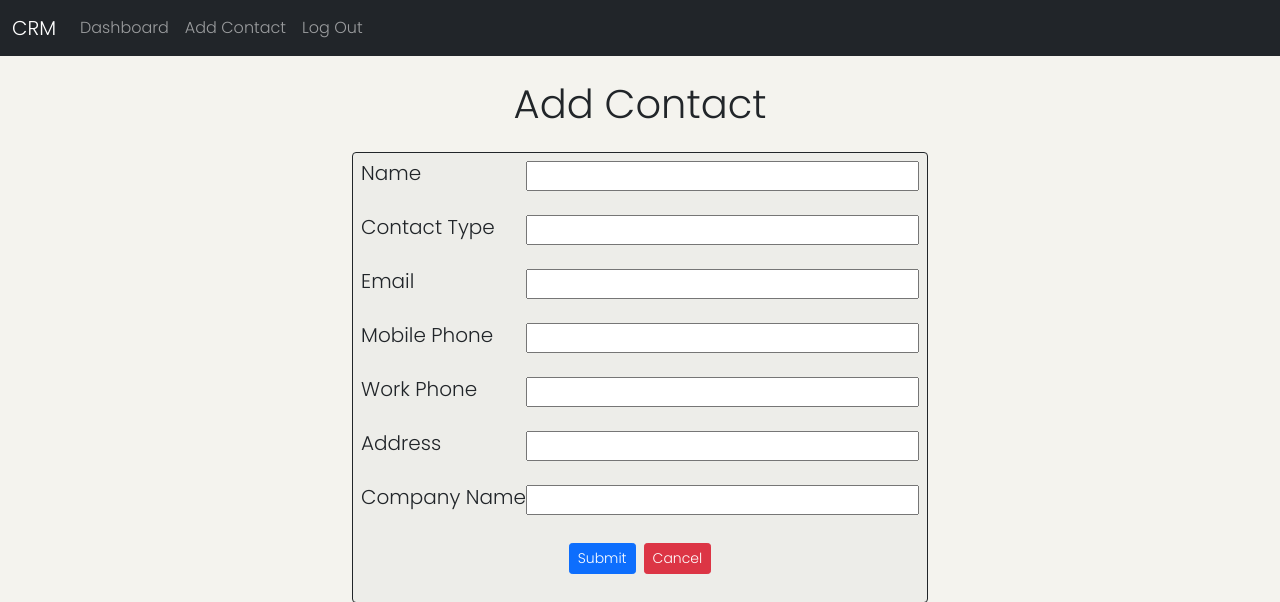
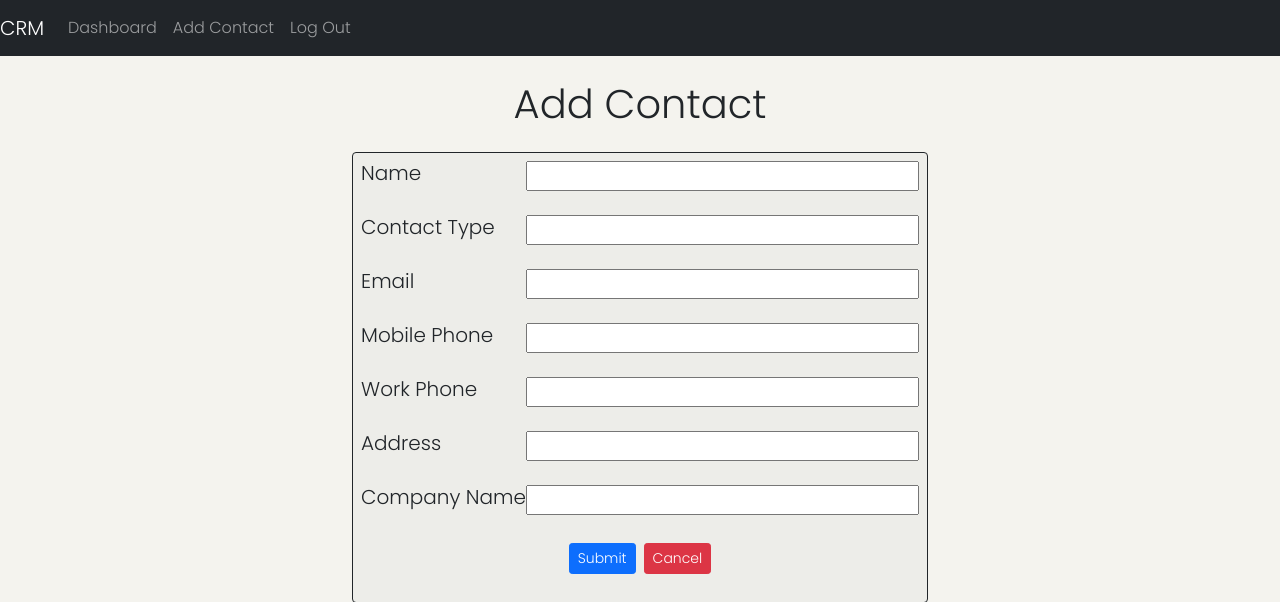
Before and after one commit to federico-rocchetti/capstone-crm, a Flask app: page /add_contact in a window 1280 px wide. Shown: the top 602 px of the page. Run offline with Flask 2, Linux system fonts and the light colour scheme; the visitor is signed in with stand-in values (Sample User, id 1); some libraries are stand-ins or nearby versions.

Commit message:
Updated base.html Navbar, added Script tag for bootstrap, updated contact.html flex-wrap

```diff
--- a/project/templates/base.html
+++ b/project/templates/base.html
@@ -8,29 +8,39 @@
 
 <body style="background-color: #f4f3ee;">
     <nav class="navbar navbar-dark bg-dark navbar-expand-lg sticky-top">
+        <a class="navbar-brand" href="{{ url_for('dashboard') }}">CRM</a>
         <button class="navbar-toggler" type="button" data-toggle="collapse" data-target="#navbarNav" aria-controls="navbarNav" aria-expanded="false" aria-label="Toggle navigation">
             <span class="navbar-toggler-icon"></span>
         </button>
-        <div class="container-fluid">
-            <div class="collapse navbar-collapse">
-                <div class="navbar-nav">
-
-
-                    {% if current_user.is_authenticated %}
-                    <a class="navbar-brand" href="{{ url_for('dashboard') }}">CRM</a>
+        {% if current_user.is_authenticated %}
+        <div class="collapse navbar-collapse" id="navbarNav">
+            <ul class="navbar-nav">
+                <li class="nav-item">
                     <a class="nav-link" href="{{ url_for('dashboard') }}">Dashboard</a>
+                </li>
+                <li class="nav-item">
                     <a class="nav-link" href="{{ url_for('add_contact') }}">Add Contact</a>
+                </li>
+                <li class="nav-item">
                     <a class="nav-link" href="{{ url_for('logout') }}">Log Out</a>
-                    {% else %}
-                    <a class="navbar-brand" href="{{ url_for('home') }}">CRM</a>
+                </li>
+            </ul>
+        </div>
+        {% else %}
+        <div class="collapse navbar-collapse" id="navbarNav">
+            <ul class="navbar-nav">
+                <li class="nav-item">
                     <a class="nav-link" href="{{ url_for('home') }}">Home</a>
+                </li>
+                <li class="nav-item">
                     <a class="nav-link" href="{{ url_for('login') }}">Log In</a>
+                </li>
+                <li class="nav-item">
                     <a class="nav-link" href="{{ url_for('register') }}">Sign Up</a>
-                    {% endif %}
-
-                </div>
-            </div>
+                </li>
+            </ul>
         </div>
+        {% endif %}
     </nav>
 
     <div class="container">
@@ -43,5 +53,8 @@
     </div>
 
     <script src="https://cdnjs.cloudflare.com/ajax/libs/axios/1.0.0/axios.min.js" integrity="sha512-26uCxGyoPL1nESYXHQ+KUmm3Maml7MEQNWU8hIt1hJaZa5KQAQ5ehBqK6eydcCOh6YAuZjV3augxu/5tY4fsgQ==" crossorigin="anonymous" referrerpolicy="no-referrer"></script>
+    <script src="https://code.jquery.com/jquery-3.2.1.slim.min.js" integrity="sha384-KJ3o2DKtIkvYIK3UENzmM7KCkRr/rE9/Qpg6aAZGJwFDMVNA/GpGFF93hXpG5KkN" crossorigin="anonymous"></script>
+    <script src="https://cdn.jsdelivr.net/npm/popper.js@1.12.9/dist/umd/popper.min.js" integrity="sha384-ApNbgh9B+Y1QKtv3Rn7W3mgPxhU9K/ScQsAP7hUibX39j7fakFPskvXusvfa0b4Q" crossorigin="anonymous"></script>
+    <script src="https://cdn.jsdelivr.net/npm/bootstrap@4.0.0/dist/js/bootstrap.min.js" integrity="sha384-JZR6Spejh4U02d8jOt6vLEHfe/JQGiRRSQQxSfFWpi1MquVdAyjUar5+76PVCmYl" crossorigin="anonymous"></script>
 </body>
 </html>
--- a/project/templates/contact.html
+++ b/project/templates/contact.html
@@ -1,7 +1,7 @@
 {% extends 'base.html' %}
 {% block body %}
 <h1 class="m-4 text-center">Contact</h1>
-<div class="d-flex justify-content-around">
+<div class="d-flex flex-wrap justify-content-around">
     <div class="m-2" style="min-width: 400px;">
         <h4 class="text-center">Info: </h4>
         <ul class="list-group list-group border rounded border-dark m-2 contact-list">
```
